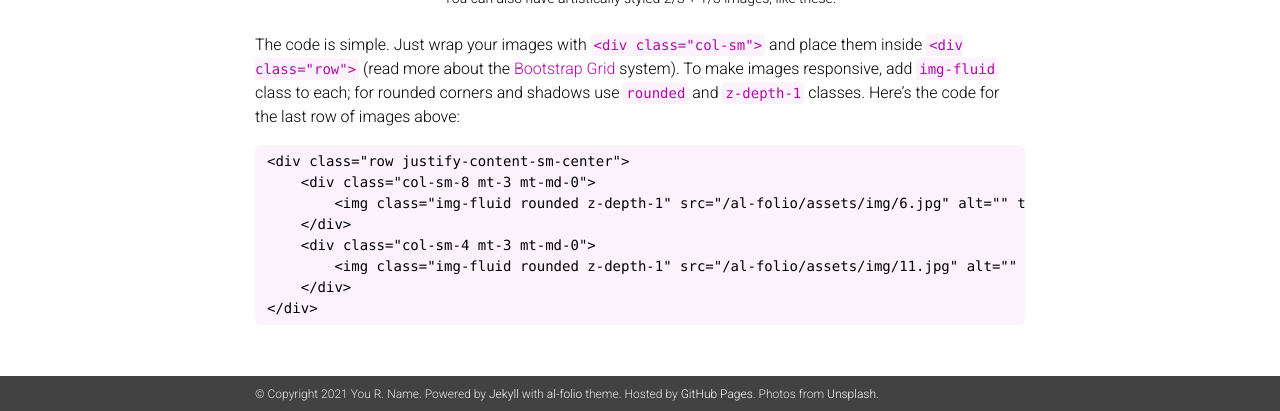
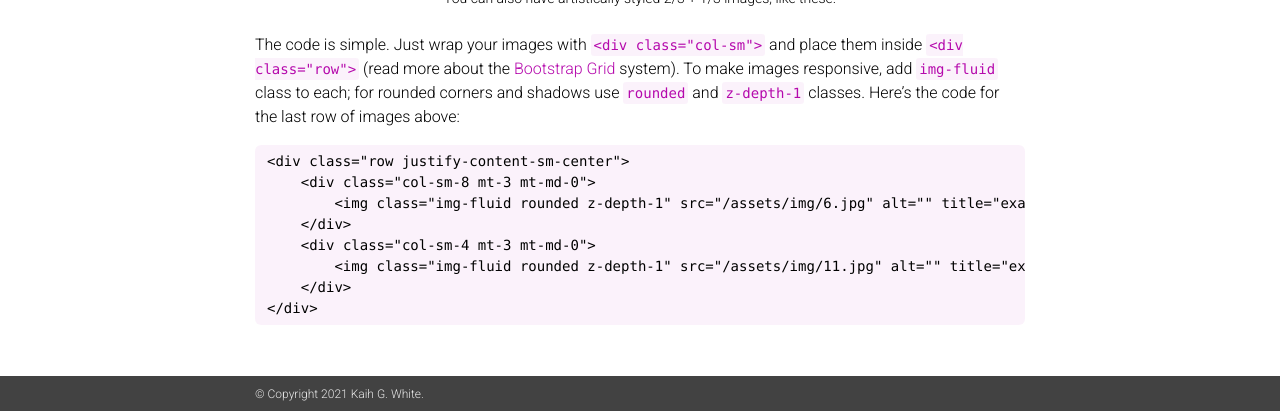
Before and after one commit to KaihWhite/KaihWhite.github.io, a Jekyll site: the page built from al-folio-master/_projects/6_project.markdown, in a window 1280 px wide and 900 px high, scrolled down 1037 px, cut to the strip 489-900 px from the top of the window. Built offline with Jekyll 4.4.1, drawn with Linux system fonts in a browser that asks for light colours; nearby versions of some CDN libraries; a style sheet for code colours, icons or effects is not loaded; some of the changed text lies outside the part shown.

Commit message:
Update _config.yml

```diff
--- a/al-folio-master/_config.yml
+++ b/al-folio-master/_config.yml
@@ -3,20 +3,18 @@
 # -----------------------------------------------------------------------------
 
 title: blank # the website title (if blank, full name will be used instead)
-first_name: You
-middle_name: R.
-last_name: Name
-email: you@example.com
+first_name: Kaih
+middle_name: G.
+last_name: White
+email: kaihgwhite@outlook.com
 description: > # the ">" symbol means to ignore newlines until "footer_text:"
-  A simple, whitespace theme for academics. Based on [*folio](https://github.com/bogoli/-folio) design.
+  Hello, my name is Kaih, welcome to my website.
 footer_text: >
-  Powered by <a href="http://jekyllrb.com/" target="_blank">Jekyll</a> with <a href="https://github.com/alshedivat/al-folio">al-folio</a> theme.
-  Hosted by <a href="https://pages.github.com/" target="_blank">GitHub Pages</a>.
-  Photos from <a href="https://unsplash.com" target="_blank">Unsplash</a>.
+
 
 icon: 🔥 # the emoji used as the favicon
 url:  # the base hostname & protocol for your site
-baseurl: /al-folio # the subpath of your site, e.g. /blog/
+baseurl: # the subpath of your site, e.g. /blog/
 last_updated: false # set to true if you want to display last updated in the footer
 impressum_path:  # set to path to include impressum link in the footer, use the same path as permalink in a page, helps to conform with EU GDPR
 
@@ -43,7 +41,7 @@ og_image: # The site-wide (default for all links) Open Graph preview image
 # Social integration
 # -----------------------------------------------------------------------------
 
-github_username: # your GitHub user name
+github_username: KaihWhite# your GitHub user name
 gitlab_username: # your GitLab user name
 twitter_username: # your Twitter handle
 linkedin_username: # your LinkedIn user name
```
